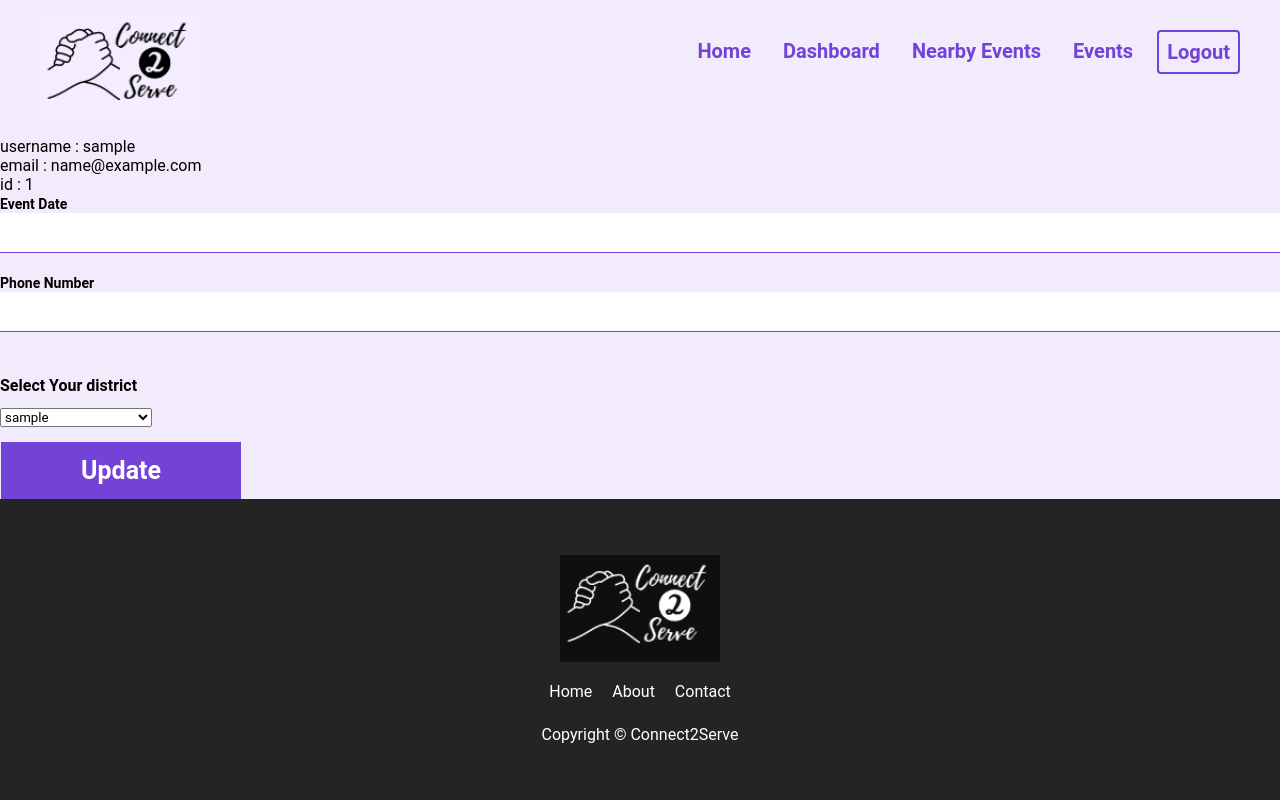
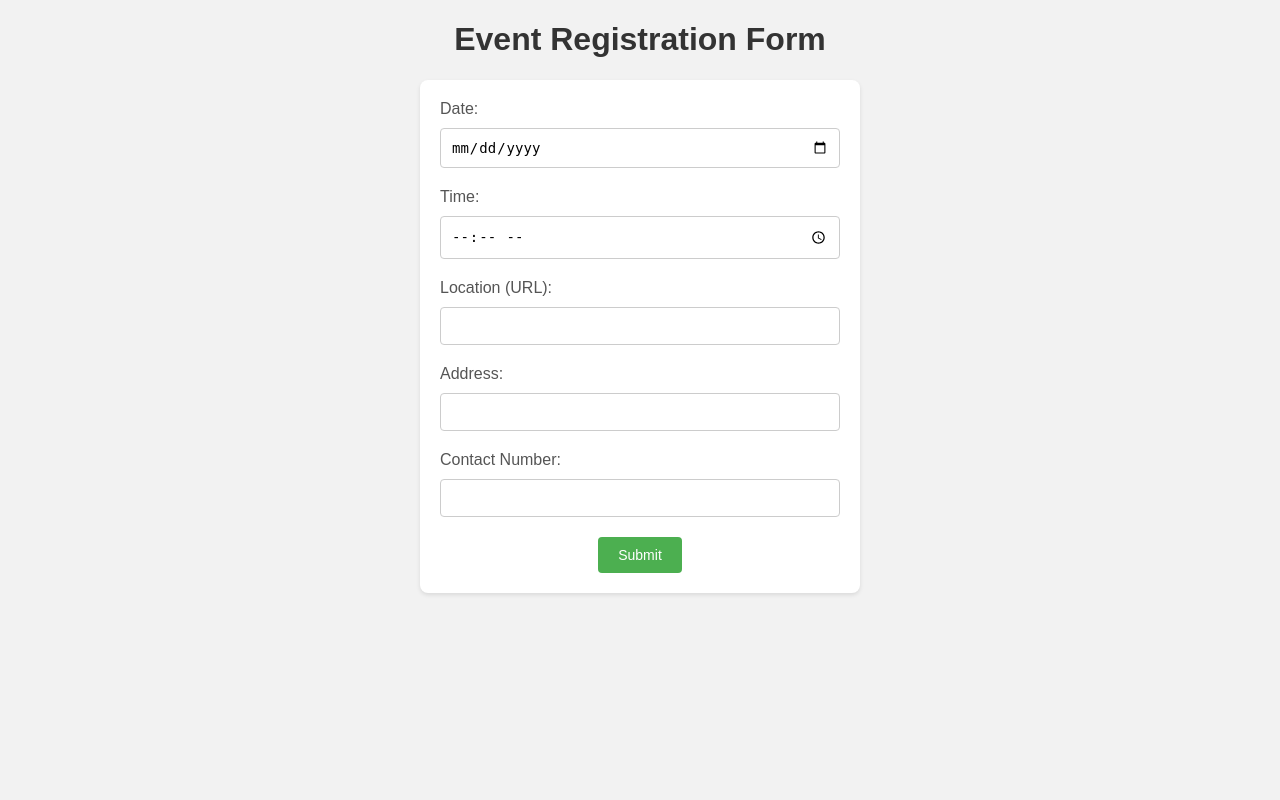
Before and after one commit to Sowmya1414/Connect2Serve, a Flask app: template templates/add_event.html in a window 1280 px wide. Run offline with Flask 3, Linux system fonts and the light colour scheme; the template is opened without the code that fills it, so the values that code supplies are empty; the visitor is signed in with stand-in values (Sample User, id 1); some libraries are stand-ins or nearby versions.

Commit message:
addEvent

```diff
--- a/templates/add_event.html
+++ b/templates/add_event.html
@@ -1,62 +1,171 @@
-{% extends 'base.html'%}
+<!DOCTYPE html>
+<html>
+<head>
+  <title>Event Registration Form</title>
+  <style>
+    body {
+      background-color: #f2f2f2;
+      font-family: Arial, sans-serif;
+    }
 
-{% block content %}
+    h1 {
+      color: #333;
+      text-align: center;
+    }
 
-<form id="SignUP_form" action="{{url_for('update',id=current_user.id)}}" method='POST'>
+    .form-container {
+      max-width: 400px;
+      margin: 0 auto;
+      background-color: #fff;
+      padding: 20px;
+      border-radius: 8px;
+      box-shadow: 0 2px 4px rgba(0, 0, 0, 0.1);
+    }
 
-    </br></br></br>
-    username : {{current_user.username }}</br>
-    email : {{current_user.email }}</br>
-    id : {{current_user.id}}<br/>
-    <div class="form_item">
-        <label for="date" class="form_item_label">Event Date</label>
-        <input type="" id="password" name="password" minlength="8" value='{{current_user.password}}' required>
+    label {
+      display: block;
+      margin-bottom: 10px;
+      color: #555;
+    }
 
-    </div>
-    <div class="form_item">
-        <label for="ph_no" class="form_item_label">Phone Number</label>
-        <input class="input" type="Number" name="ph_no" minlength="10" maxlength='10' value='{{current_user.ph_no}}' required></input>
+    input[type="text"],
+    input[type="email"],
+    input[type="date"],
+    input[type="time"],
+    input[type="tel"] {
+      width: 100%;
+      padding: 10px;
+      border: 1px solid #ccc;
+      border-radius: 4px;
+      box-sizing: border-box;
+      font-size: 14px;
+      margin-bottom: 20px;
+    }
 
-    </div>
+    input[type="submit"] {
+      background-color: #4caf50;
+      color: #fff;
+      padding: 10px 20px;
+      border: none;
+      border-radius: 4px;
+      cursor: pointer;
+      font-size: 14px;
+      margin: 0 auto; /* Center align horizontally */
+      display: block; /* Make the button a block element */
+    }
 
- <div class="Districts">
-    <h4 class="districtName">Select Your district</h4>
-    <select id="District" name="district" required>
-        <option value="{{current_user.district}}">{{current_user.district}}</option>
-        <option value="Amalapuram">Amalapuram</option>
-        <option value="Anakapalli">Anakapalli</option>
-        <option value="Ananthapuram">Ananthapuram</option>
-        <option value="Bapatla">Bapatla</option>
-        <option value="Bhimavaram">Bhimavaram</option>
-        <option value="Chittoor">Chittoor</option>
-        <option value="Eluru">Eluru</option>
+    input[type="submit"]:hover {
+      background-color: #45a049;
+    }
 
-        <option value="Guntur">Guntur</option>
-        <option value="Kakinada">Kakinada</option>
-        <option value="Kurnool">Kurnool</option>
+    .error {
+      color: #f44336;
+      font-size: 12px;
+    }
+  </style>
+</head>
+<body>
+  <h1>Event Registration Form</h1>
 
-        <option value="Kadapa">Kadapa</option>
-        <option value="Machilipatnam">Machilipatnam</option>
-        <option value="Nandyala">Nandyala</option>
-        <option value="Narasaraopeta">Narasaraopeta</option>
-        <option value="Nellore">Nellore</option>
-        <option value="Ongole">Ongole</option>
-        <option value="Parvathipuram">Parvathipuram</option>
-        <option value="Paderu">Paderu</option>
-        <option value="Puttaparthi">Puttaparthi</option>
-        <option value="Rayachoti">Rayachoti</option>
+  <div class="form-container">
+    <form onsubmit="return validateForm()">
 
-        <option value="Rajahmahendravaram">Rajahmahendravaram</option>
-        <option value="Srikakulam">Srikakulam</option>
-        <option value="Tirupati">Tirupati</option>
-        <option value="Visakhapatnam">Visakhapatnam</option>
-        <option value="Vizianagaram">Vizianagaram</option>
-        <option value="Vijayawada">Vijayawada</option>
 
-      </select>
+      <label for="date">Date:</label>
+      <input type="date" id="date" name="date" required>
 
-    </div>
-  <button id="form_submit" class="form-submit" >Update</button>
-</form>
+      <label for="time">Time:</label>
+      <input type="time" id="time" name="time" required>
 
-{% endblock %}
+      <label for="location">Location (URL):</label>
+      <input type="text" id="location" name="location" required>
+
+      <label for="address">Address:</label>
+      <input type="text" id="address" name="address" required>
+
+      <label for="contact">Contact Number:</label>
+      <input type="tel" id="contact" name="contact" required>
+
+      <input type="submit" value="Submit">
+    </form>
+  </div>
+
+  <script>
+    function validateForm() {
+
+      var dateInput = document.getElementById('date');
+      var timeInput = document.getElementById('time');
+      var locationInput = document.getElementById('location');
+      var addressInput = document.getElementById('address');
+      var contactInput = document.getElementById('contact');
+
+      var isValid = true;
+
+      // Validate name (only letters and spaces)
+      var nameRegex = /^[A-Za-z\s]+$/;
+      if (!nameRegex.test(nameInput.value)) {
+        nameInput.classList.add('error');
+        isValid = false;
+      } else {
+        nameInput.classList.remove('error');
+      }
+
+      // Validate email
+      var emailRegex = /^[^\s@]+@[^\s@]+\.[^\s@]+$/;
+      if (!emailRegex.test(emailInput.value)) {
+        emailInput.classList.add('error');
+        isValid = false;
+      } else {
+        emailInput.classList.remove('error');
+      }
+
+      // Validate date (must be in the future)
+      var currentDate = new Date().toISOString().split('T')[0];
+      if (dateInput.value < currentDate) {
+        dateInput.classList.add('error');
+        isValid = false;
+      } else {
+        dateInput.classList.remove('error');
+      }
+
+      // Validate time (24-hour format)
+      var timeRegex = /^([01]?[0-9]|2[0-3]):[0-5][0-9]$/;
+      if (!timeRegex.test(timeInput.value)) {
+        timeInput.classList.add('error');
+        isValid = false;
+      } else {
+        timeInput.classList.remove('error');
+      }
+
+      // Validate location (must be a valid URL)
+      var locationRegex = /^(http[s]?|ftp):\/\/\S+/;
+      if (!locationRegex.test(locationInput.value)) {
+        locationInput.classList.add('error');
+        isValid = false;
+      } else {
+        locationInput.classList.remove('error');
+      }
+
+      // Validate address (at least one character)
+      var addressRegex = /^.+$/;
+      if (!addressRegex.test(addressInput.value)) {
+        addressInput.classList.add('error');
+        isValid = false;
+      } else {
+        addressInput.classList.remove('error');
+      }
+
+      // Validate contact number (10 digits mobile number)
+      var contactRegex = /^\d{10}$/;
+      if (!contactRegex.test(contactInput.value)) {
+        contactInput.classList.add('error');
+        isValid = false;
+      } else {
+        contactInput.classList.remove('error');
+      }
+
+      return isValid;
+    }
+  </script>
+</body>
+</html>
```
